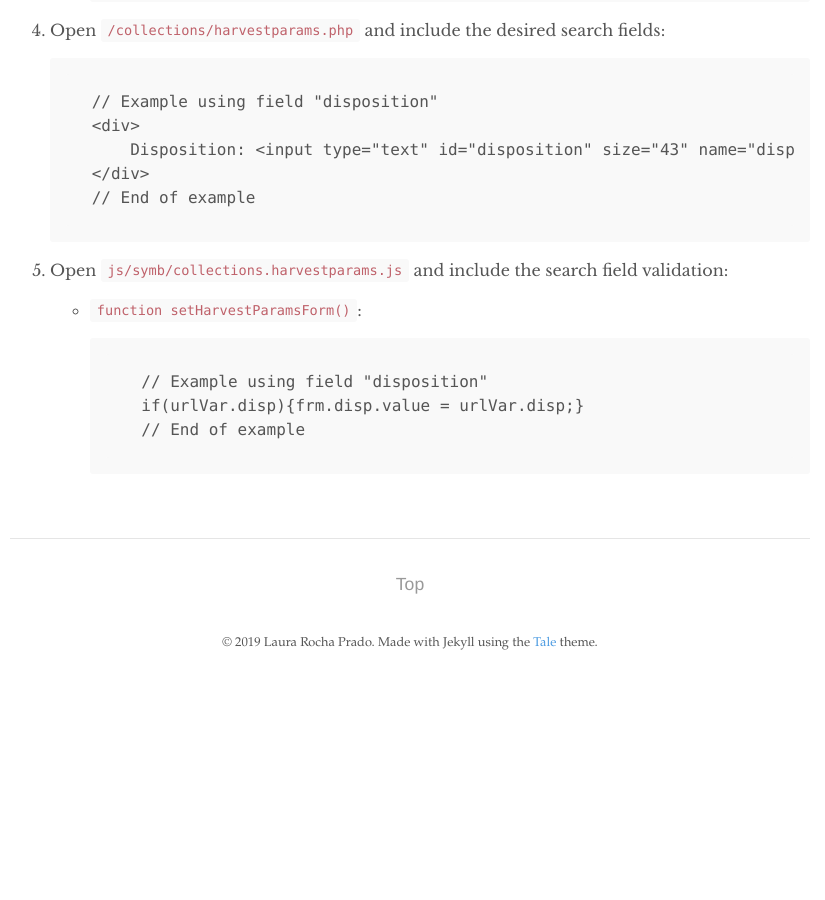
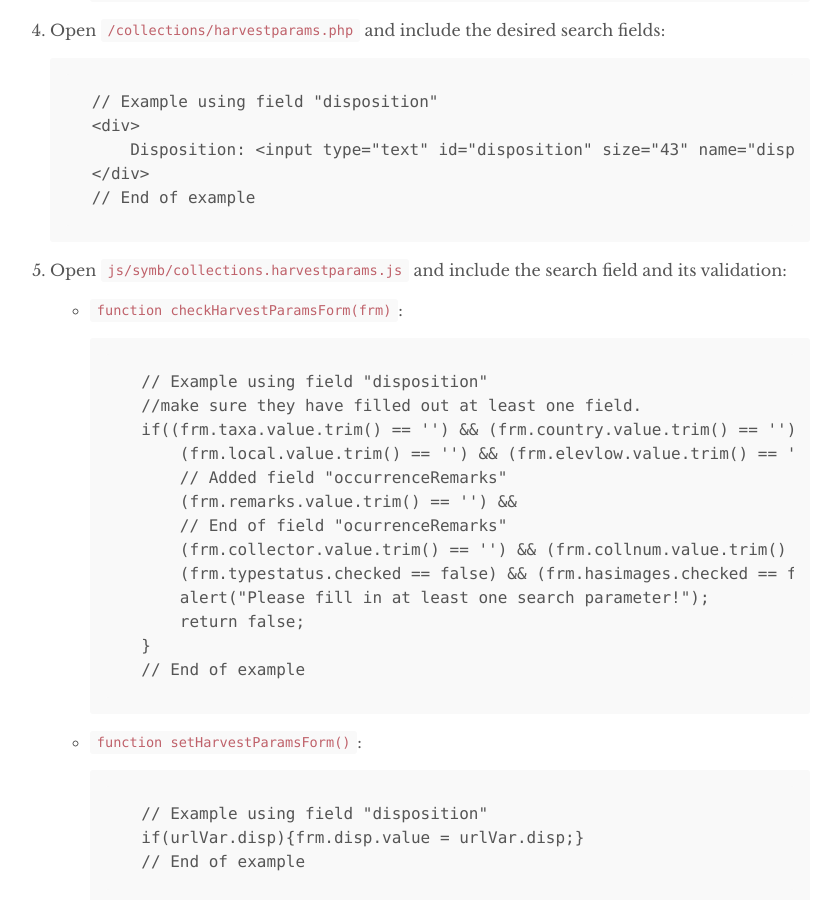
Before and after one commit to arbolitoloco/uw2020, a Jekyll site: the page built from docs/customizing-search-methods.md, in a window 1280 px wide and 900 px high, scrolled down 4869 px. Shown: the whole window, without its empty margins (230-1055 px from the left). Built offline with Jekyll 4.4.1, drawn with Linux system fonts in a browser that asks for light colours; before the commit the page ends 5555 px from its top, so only the background shows below that.

Commit message:
Update customizing-search-methods.md

```diff
--- a/docs/customizing-search-methods.md
+++ b/docs/customizing-search-methods.md
@@ -171,7 +171,23 @@ So, to customize the search methods, in summary:
 		</div>
 		// End of example
 
-5. Open `js/symb/collections.harvestparams.js` and include the search field validation:
+5. Open `js/symb/collections.harvestparams.js` and include the search field and its validation:
+
+	- `function checkHarvestParamsForm(frm)`:
+
+			// Example using field "disposition"
+			//make sure they have filled out at least one field.
+			if((frm.taxa.value.trim() == '') && (frm.country.value.trim() == '') && (frm.state.value.trim() == '') && (frm.county.value.trim() == '') &&
+				(frm.local.value.trim() == '') && (frm.elevlow.value.trim() == '') && (frm.upperlat.value.trim() == '') && (frm.pointlat.value.trim() == '') &&
+				// Added field "occurrenceRemarks"
+				(frm.remarks.value.trim() == '') &&
+				// End of field "ocurrenceRemarks"
+				(frm.collector.value.trim() == '') && (frm.collnum.value.trim() == '') && (frm.eventdate1.value.trim() == '') && (frm.catnum.value.trim() == '') &&
+				(frm.typestatus.checked == false) && (frm.hasimages.checked == false) && (frm.hasgenetic.checked == false)){
+				alert("Please fill in at least one search parameter!");
+				return false;
+			}
+			// End of example
 
 	- `function setHarvestParamsForm()`:
 
```
